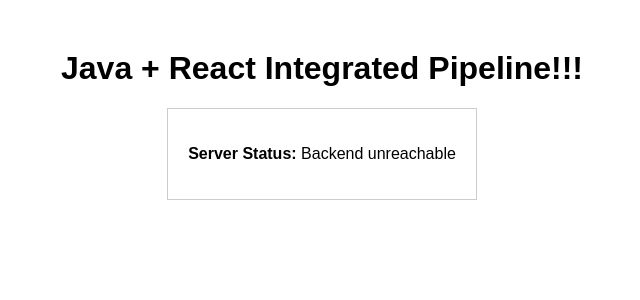
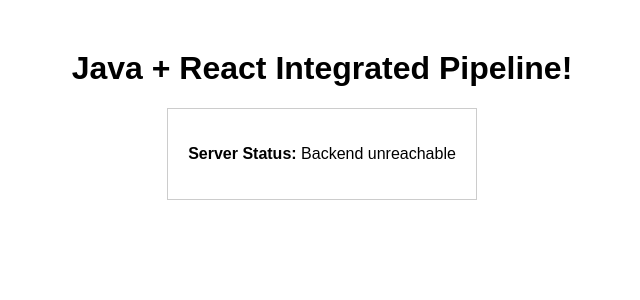
Before and after one commit to vidit-11/ci-cd-demo, a React (Create React App) app in the folder frontend/: page / in a window 1280 px wide. Shown: the top 300 px of the page, without its empty margins (318-958 px from the left). Built offline with nearby package versions, Linux system fonts and the light colour scheme; no server answers.

Commit message:
Fix heading text in App.js

```diff
--- a/frontend/src/App.js
+++ b/frontend/src/App.js
@@ -13,7 +13,7 @@
 
   return (
     <div style={{ textAlign: 'center', marginTop: '50px', fontFamily: 'Arial' }}>
-      <h1>Java + React Integrated Pipeline!!!</h1>
+      <h1>Java + React Integrated Pipeline!</h1>
       <div style={{ padding: '20px', border: '1px solid #ccc', display: 'inline-block' }}>
         <p><strong>Server Status:</strong> {message}</p>
       </div>
```
